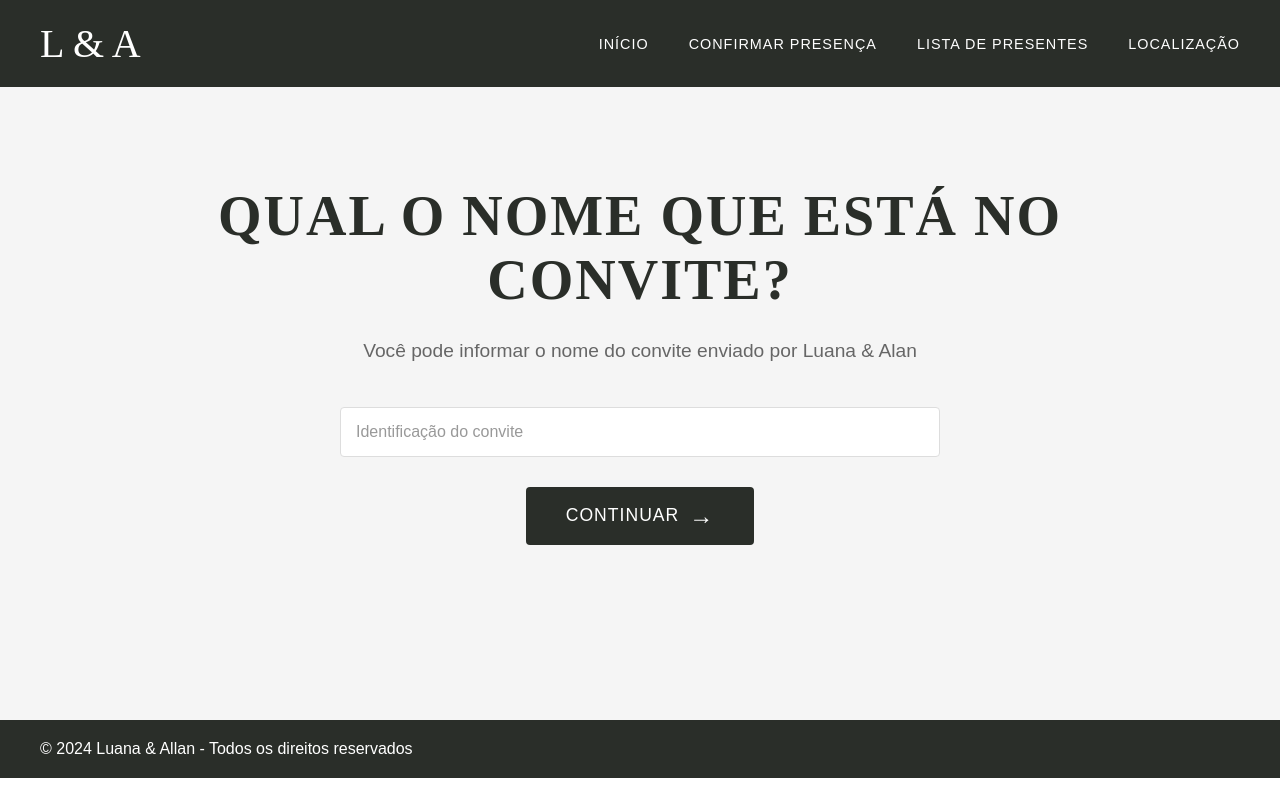
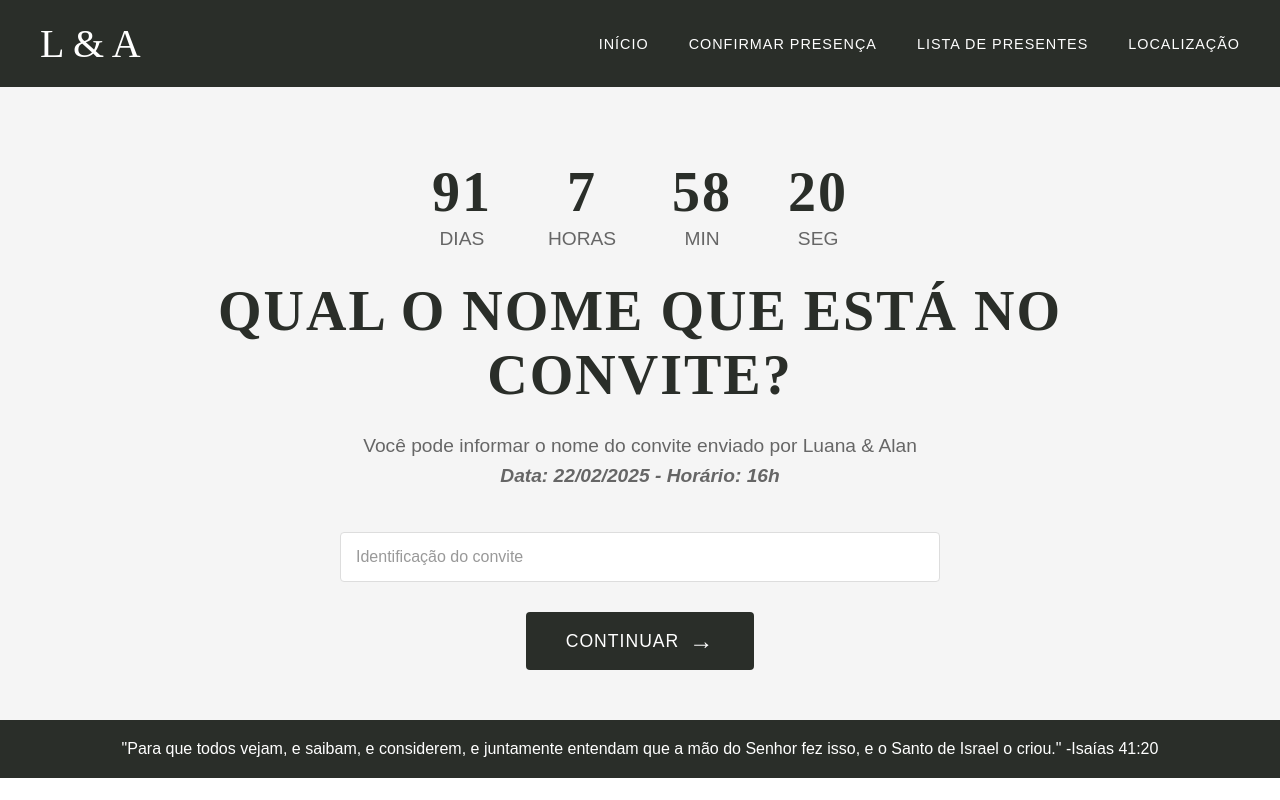
Before and after one commit to EdsonnOliveira/luana-alan, a Next.js app: page /confirm-presence in a window 1280 px wide. Built offline with nearby package versions, Linux system fonts and the light colour scheme.

Commit message:
fix: time

```diff
--- a/src/components/Footer.tsx
+++ b/src/components/Footer.tsx
@@ -4,7 +4,7 @@ const FooterContainer = styled.footer`
   background-color: #2A2E29;
   padding: 20px 40px;
   display: flex;
-  justify-content: space-between;
+  justify-content: center;
   align-items: center;
   color: white;
 
@@ -19,7 +19,7 @@ const FooterContainer = styled.footer`
 export default function Footer() {
   return (
     <FooterContainer>
-      <div>© 2024 Luana & Allan - Todos os direitos reservados</div>
+      <div>"Para que todos vejam, e saibam, e considerem, e juntamente entendam que a mão do Senhor fez isso, e o Santo de Israel o criou." -Isaías 41:20</div>
     </FooterContainer>
   );
 }
--- a/src/pages/confirm-presence.tsx
+++ b/src/pages/confirm-presence.tsx
@@ -1,7 +1,7 @@
 import styled from 'styled-components';
 import Header from '../components/Header';
 import Footer from '../components/Footer';
-import { useState } from 'react';
+import { useState, useEffect } from 'react';
 import dataBase from '@/firebase/contents';
 import { PersonsType } from '@/firebase/types/persons';
 
@@ -29,6 +29,29 @@ const ContentSection = styled.section`
   }
 `;
 
+const BoxDate = styled.div`
+  display: flex;
+  flex-direction: row;
+  gap: 3.5rem;
+`
+
+const TextDate = styled.h1`
+  text-align: center;
+  font-size: 3.5rem;
+  font-family: 'Times New Roman', serif;
+  color: #2A2E29;
+  text-transform: uppercase;
+  letter-spacing: 2px;
+
+  @media (max-width: 768px) {
+    font-size: 2.5rem;
+  }
+
+  @media (max-width: 480px) {
+    font-size: 2rem;
+  }
+`;
+
 const Title = styled.h1`
   text-align: center;
   font-size: 3.5rem;
@@ -52,9 +75,23 @@ const Subtitle = styled.p`
   text-align: center;
   font-size: 1.2rem;
   color: #666;
+  max-width: 600px;
+  line-height: 1.6;
+
+  @media (max-width: 768px) {
+    font-size: 1.1rem;
+  }
+`;
+
+const Subtitle2 = styled.p`
+  text-align: center;
+  font-size: 1.2rem;
+  color: #666;
   margin-bottom: 40px;
   max-width: 600px;
   line-height: 1.6;
+  font-style: italic;
+  font-weight: 600;
 
   @media (max-width: 768px) {
     font-size: 1.1rem;
@@ -109,6 +146,39 @@ const Arrow = styled.span`
 
 export default function ConfirmPresence() {
   const [identity, setIdentity] = useState<string>('')
+  const [timeLeft, setTimeLeft] = useState({
+    days: 0,
+    hours: 0,
+    minutes: 0,
+    seconds: 0
+  });
+
+  useEffect(() => {
+    const interval = setInterval(() => {
+      let targetDate = new Date('2025-02-22')
+      console.log('-', targetDate)
+      const now = new Date().getTime();
+      const distance = targetDate.getTime() - now;
+
+      const days = Math.floor(distance / (1000 * 60 * 60 * 24));
+      const hours = Math.floor((distance % (1000 * 60 * 60 * 24)) / (1000 * 60 * 60));
+      const minutes = Math.floor((distance % (1000 * 60 * 60)) / (1000 * 60));
+      const seconds = Math.floor((distance % (1000 * 60)) / 1000);
+
+      if (distance < 0) {
+        clearInterval(interval);
+      } else {
+        setTimeLeft({
+          days,
+          hours,
+          minutes,
+          seconds
+        });
+      }
+    }, 1000);
+
+    return () => clearInterval(interval);
+  }, []);
 
   const onNext = async () => {
     try {
@@ -151,10 +221,31 @@ export default function ConfirmPresence() {
       <Header />
       <MainContent>
         <ContentSection>
+          <BoxDate>
+            <div>
+              <TextDate>{timeLeft.days}</TextDate>
+              <Subtitle>DIAS</Subtitle>
+            </div>
+            <div>
+              <TextDate>{timeLeft.hours}</TextDate>
+              <Subtitle>HORAS</Subtitle>
+            </div>
+            <div>
+              <TextDate>{timeLeft.minutes}</TextDate>
+              <Subtitle>MIN</Subtitle>
+            </div>
+            <div>
+              <TextDate>{timeLeft.seconds}</TextDate>
+              <Subtitle>SEG</Subtitle>
+            </div>
+          </BoxDate>
           <Title>Qual o nome que está no convite?</Title>
           <Subtitle>
             Você pode informar o nome do convite enviado por Luana & Alan
           </Subtitle>
+          <Subtitle2>
+            Data: 22/02/2025 - Horário: 16h
+          </Subtitle2>
           <Input
             value={identity}
             onChange={(a) => setIdentity(a.target.value)}
--- a/src/pages/index.tsx
+++ b/src/pages/index.tsx
@@ -92,9 +92,6 @@ export default function Home() {
       src: '/gallery/Allan&Luana-27.jpg',
     },
     {
-      src: '/gallery/Allan&Luana-31.jpg',
-    },
-    {
       src: '/gallery/Allan&Luana-48.jpg',
     },
     {
```
Also changed, not shown: 1 other file (tests, documents, lock files or other folders).
